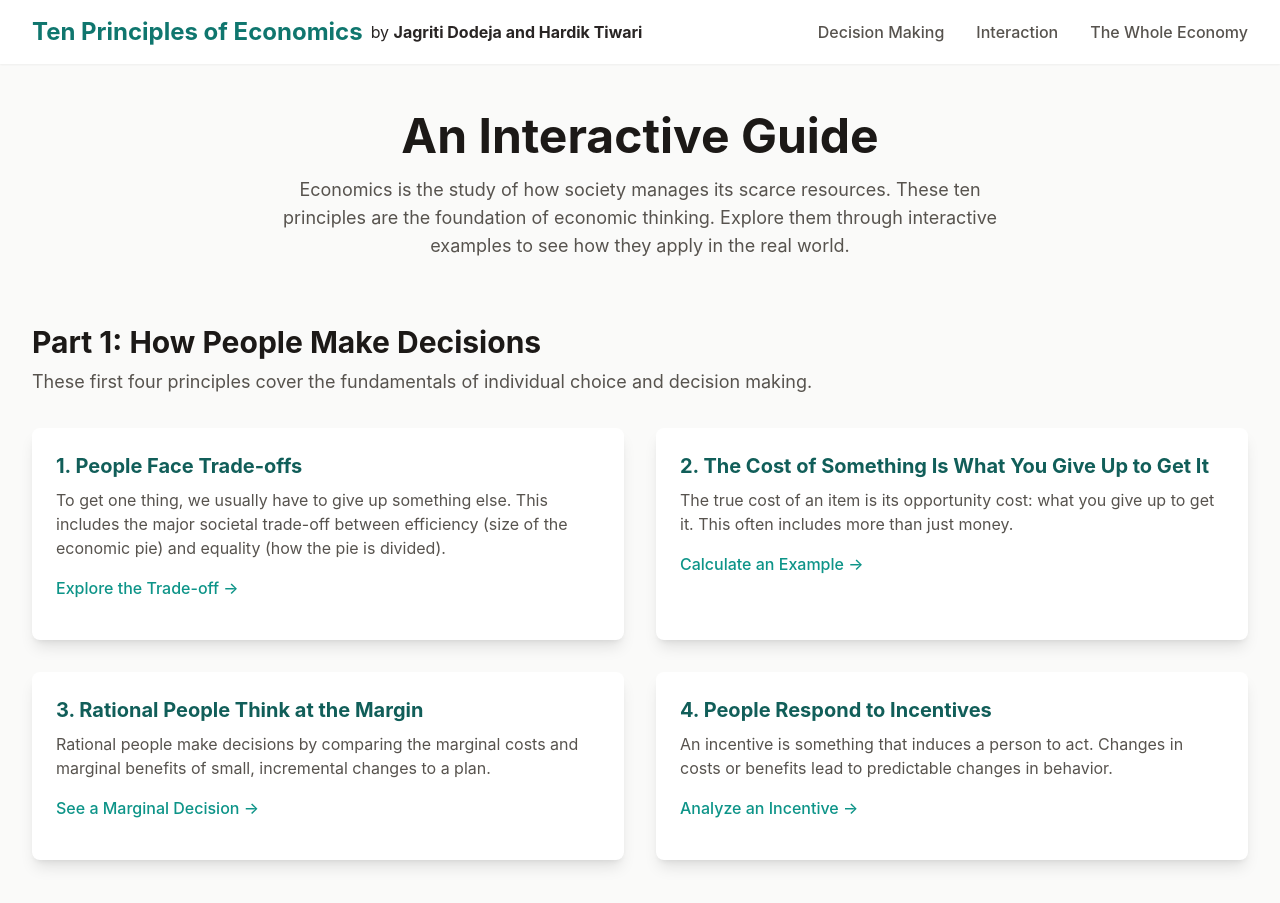
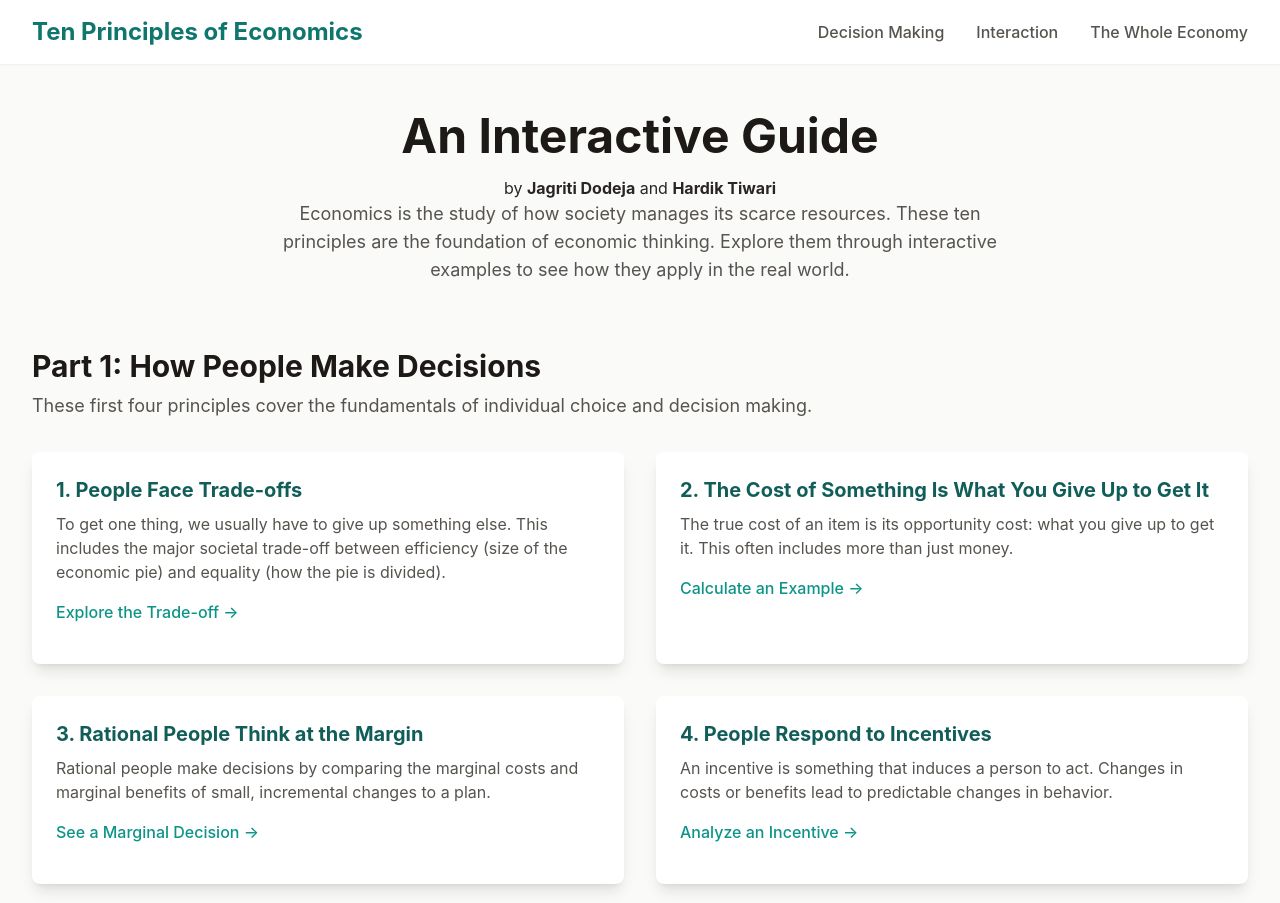
Before and after one commit to tiwarihardik/mmc-html-v1, a website: page jh/ten-principles-of-economics.html in a window 1280 px wide. Shown: the top 903 px of the page. Drawn offline with nearby package versions, Linux system fonts and the light colour scheme.

Commit message:
Update ten-principles-of-economics.html

```diff
--- a/jh/ten-principles-of-economics.html
+++ b/jh/ten-principles-of-economics.html
@@ -37,7 +37,7 @@
             <div class="flex justify-between items-center py-4">
                 <div class="flex items-center space-x-2">
                     <span class="text-2xl font-bold text-teal-700">Ten Principles of Economics</span>
-                  <h6>by <strong><a href="jagritidodeja.com">Jagriti Dodeja</a> and <a href="hardiktiwari.com">Hardik Tiwari</a></strong></h6>
+
                 </div>
                 <div class="hidden md:flex items-center space-x-8">
                     <a href="#decision-making" class="text-stone-600 hover:text-teal-700 font-medium">Decision Making</a>
@@ -52,6 +52,7 @@
 
         <section class="text-center mb-16">
             <h1 class="text-4xl md:text-5xl font-bold text-stone-900 mb-4">An Interactive Guide</h1>
+             <h6>by <strong><a href="jagritidodeja.com">Jagriti Dodeja</a></strong> and <strong><a href="hardiktiwari.com">Hardik Tiwari</a></strong></h6>
             <p class="max-w-3xl mx-auto text-lg text-stone-600">Economics is the study of how society manages its scarce resources. These ten principles are the foundation of economic thinking. Explore them through interactive examples to see how they apply in the real world.</p>
         </section>
 
```
